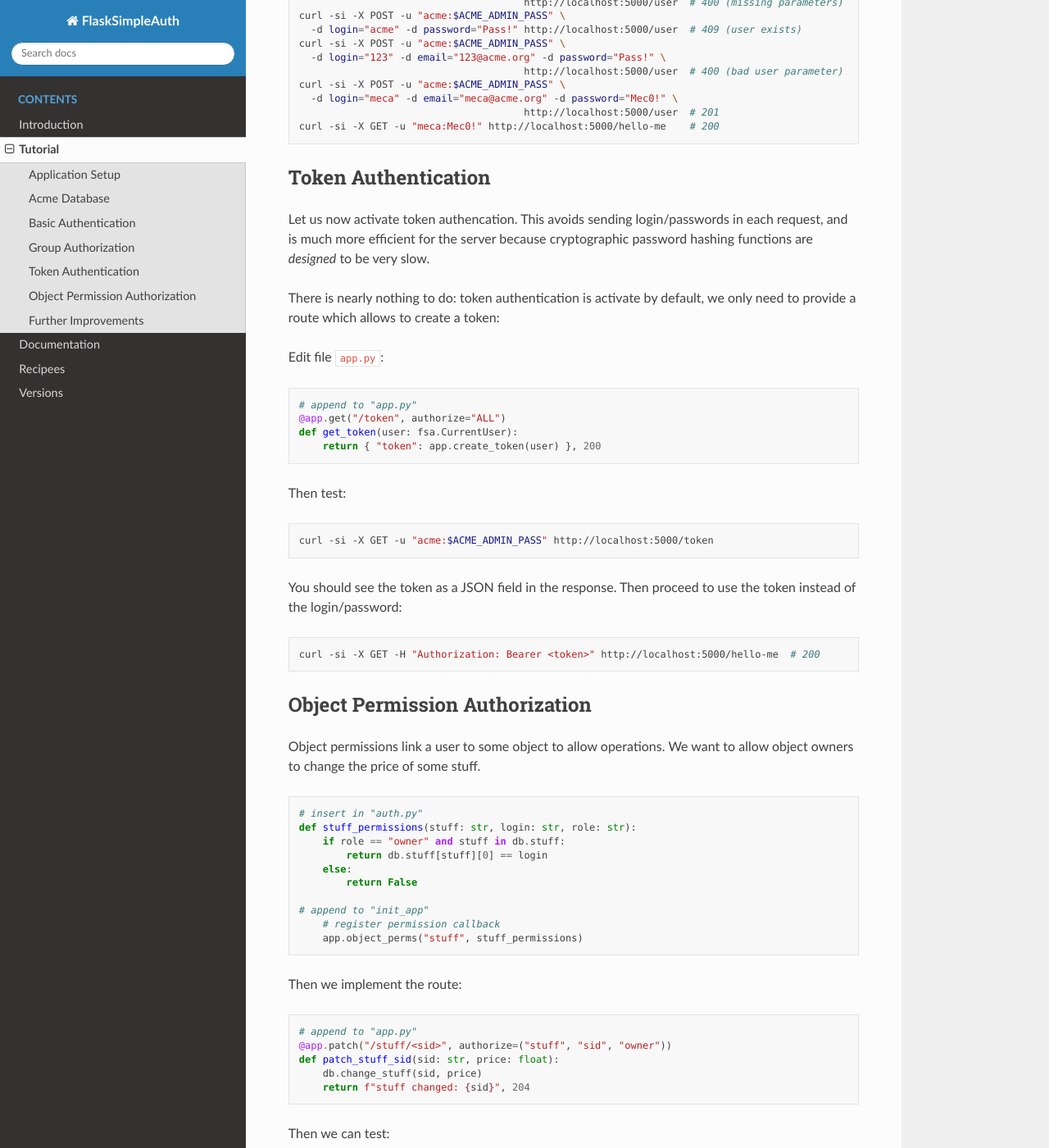
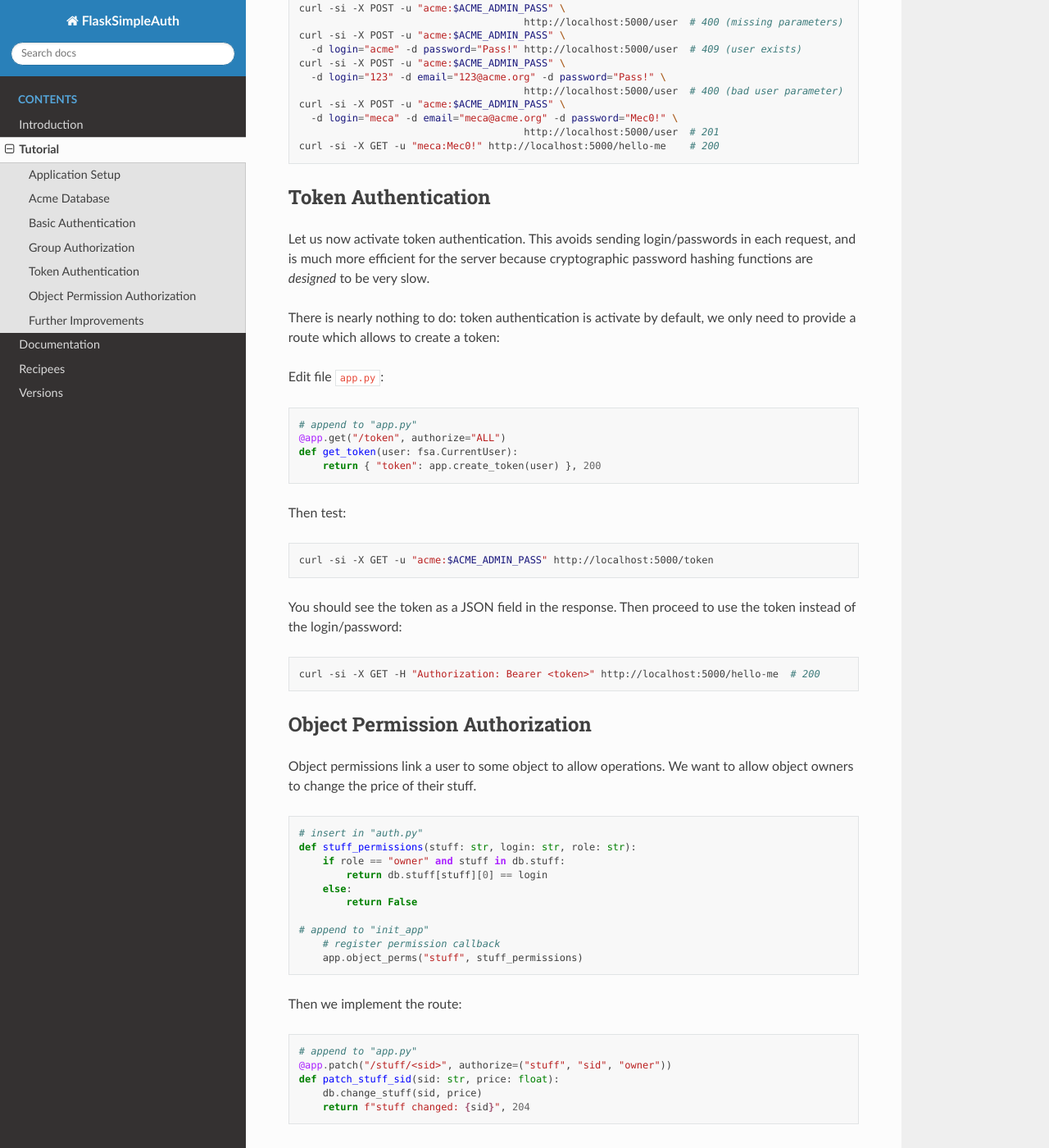
Before and after one commit to zx80/flask-simple-auth, a Sphinx documentation site: the page built from docs/TUTORIAL.md, in a window 1280 px wide and 1400 px high, scrolled down 5215 px. Shown: the whole window at 82% size. Built offline with Sphinx 7.4.7 and the Read the Docs theme 2.0.0, drawn with Linux system fonts in a browser that asks for light colours; pages that are not in the unit, such as notebooks, are missing from menus; some of the changed text lies outside the part shown.

Commit message:
fix a few typos

````diff
--- a/docs/TUTORIAL.md
+++ b/docs/TUTORIAL.md
@@ -70,7 +70,7 @@
 
 You should see a log line for the request in the application terminal, and the
 JSON response in the second, with 3 FSA-specific headers telling the request,
-the authentification and execution time.
+the authentication and execution time.
 
 ## Acme Database
 
@@ -126,9 +126,10 @@
 
 ## Basic Authentication
 
-Let us now add new routes with basic authentification.
+Let us now add new routes with basic authentication.
 This requires:
 
+- configuring the application
 - storing user credentials somewhere.
 - providing a password callback.
 - creating authenticated routes.
@@ -289,7 +291,7 @@
 
 ## Token Authentication
 
-Let us now activate token authencation.
+Let us now activate token authentication.
 This avoids sending login/passwords in each request, and is much more efficient
 for the server because cryptographic password hashing functions are *designed*
 to be very slow.
@@ -322,7 +324,7 @@
 ## Object Permission Authorization
 
 Object permissions link a user to some object to allow operations.
-We want to allow object owners to change the price of some stuff.
+We want to allow object owners to change the price of their stuff.
 
 ```python
 # insert in "auth.py"
````
Also changed, not shown: other parts of docs/TUTORIAL.md (+7 -6 lines), README.md (+2 -2 lines).
